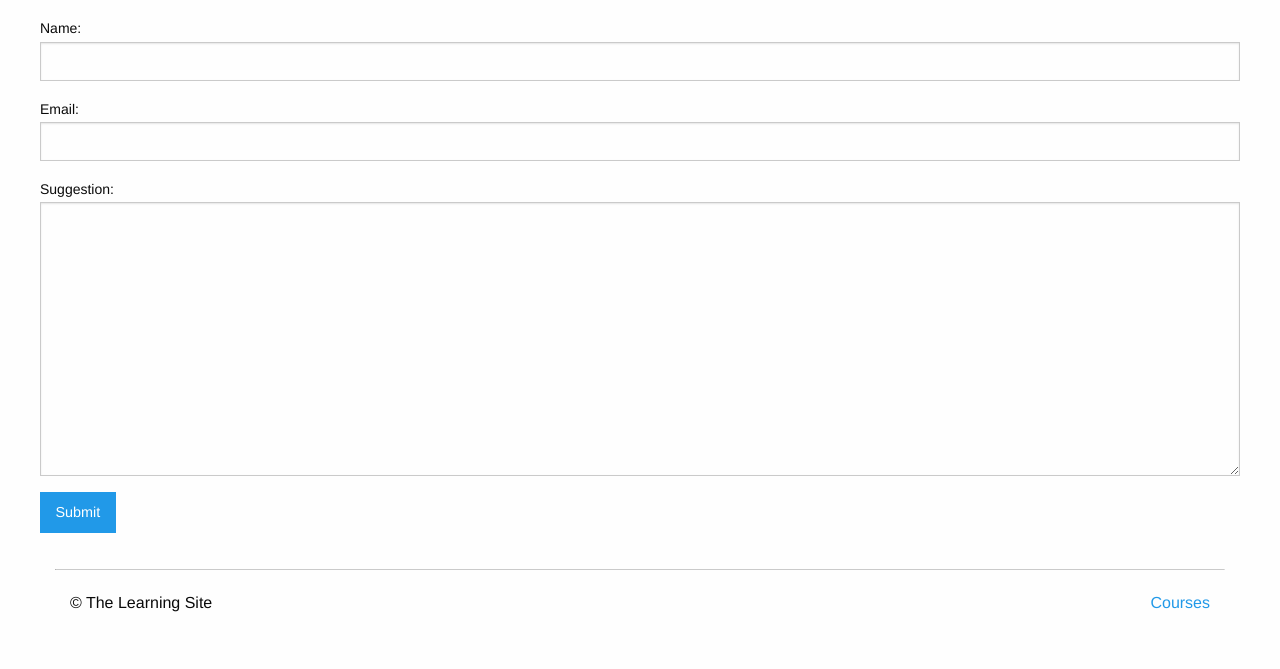
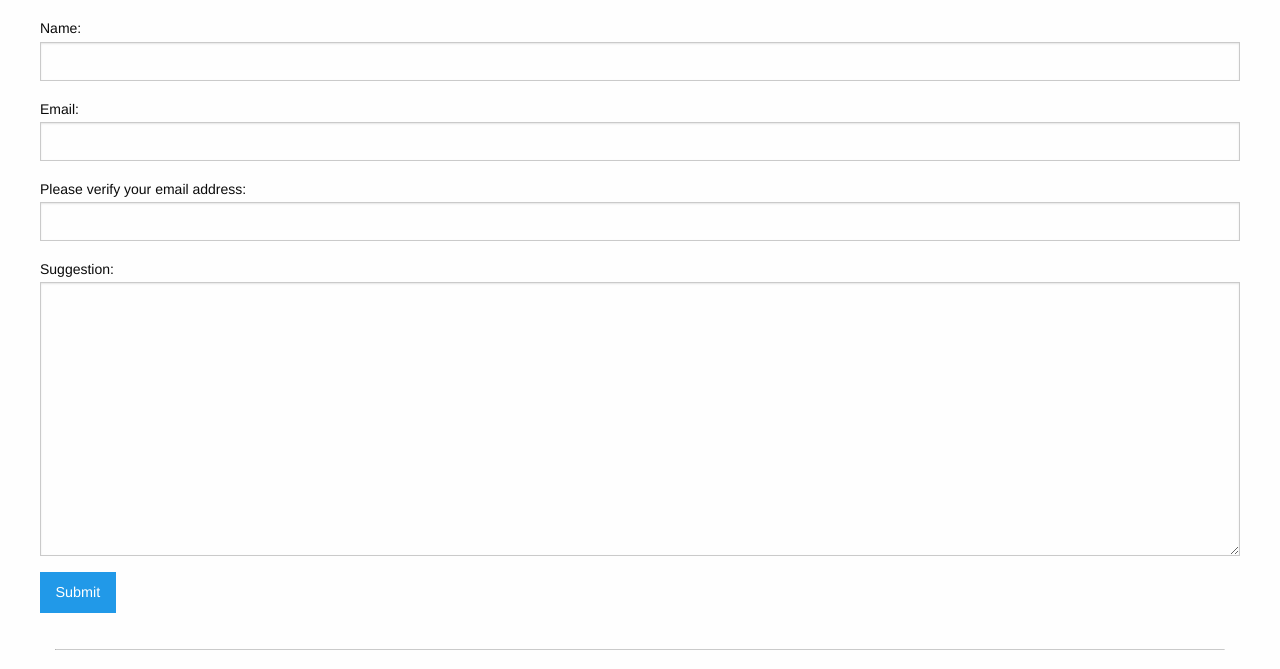
Before and after one commit to case112/Python_TH, a Django app: a page that uses _Django/Django_basics/learning_site_k/learning_site/templates/layout.html in a window 1280 px wide. Shown: the part 54-723 px from the top of the page. Run offline with Django 3.2, Linux system fonts and the light colour scheme; data comes from the database, SQL or seed files in the repository.

Commit message:
Solved the bug, created hidden honeypot field, created custom field validation, created email validator

```diff
--- a/_Django/Django_basics/learning_site_k/learning_site/learning_site/forms.py
+++ b/_Django/Django_basics/learning_site_k/learning_site/learning_site/forms.py
@@ -1,6 +1,28 @@
 from django import forms
+from django.core import validators
+
+
+def must_be_empty(value):
+	if value:
+		raise forms.ValidationError('is not empty')
+
 
 class SuggestionForm(forms.Form):
 	name = forms.CharField()
 	email = forms.EmailField()
+	verify_email = forms.EmailField(label="Please verify your email address")
 	suggestion = forms.CharField(widget=forms.Textarea)
+	honeypot = forms.CharField(required=False,
+	 						   widget=forms.HiddenInput,
+	 						   label="Leave empty",
+	 						   validators=[must_be_empty]
+	 						   )
+
+	def clean(self):
+		cleaned_data = super().clean()
+		email = cleaned_data.get('email')
+		verify = cleaned_data.get('verify_email')
+
+		if email != verify:
+			raise forms.ValidationError(
+				'You need to enter the same email in both fields')
--- a/_Django/Django_basics/learning_site_k/learning_site/learning_site/settings.py
+++ b/_Django/Django_basics/learning_site_k/learning_site/learning_site/settings.py
@@ -104,3 +104,7 @@ STATIC_URL = '/static/'
 STATICFILES_DIRS = (
     os.path.join(BASE_DIR, 'assets'),
 )
+
+
+EMAIL_BACKEND = 'django.core.mail.backends.filebased.EmailBackend'
+EMAIL_FILE_PATH = os.path.join(BASE_DIR, 'suggestions')
--- a/_Django/Django_basics/learning_site_k/learning_site/learning_site/views.py
+++ b/_Django/Django_basics/learning_site_k/learning_site/learning_site/views.py
@@ -1,3 +1,10 @@
+from django.contrib import messages
+from django.core.mail import send_mail
+from django.core.urlresolvers import reverse
+from django.http import HttpResponseRedirect
+from django.shortcuts import render
+
+
 from django.shortcuts import render
 
 from . import forms
@@ -10,7 +17,14 @@ def suggestion_view(request):
 	form = forms.SuggestionForm()
 	if request.method == 'POST':
 		form = forms.SuggestionForm(request.POST) #request.POST acts kinda like a dictionary
-		print('good form1')
 		if form.is_valid():
-			print('good form2')
+			send_mail(
+				'Suggestion form {}'.format(form.cleaned_data['name']),
+				form.cleaned_data['suggestion'],
+				'{name} <{email}>'.format(**form.cleaned_data),
+				['learning_site@email.com']
+			)
+			messages.add_message(request, messages.SUCCESS,
+								'Thanks for your suggestion!')
+			return HttpResponseRedirect(reverse('suggestion'))
 	return render(request, 'suggestion_form.html', {'form': form} )
--- a/_Django/Django_basics/learning_site_k/learning_site/templates/layout.html
+++ b/_Django/Django_basics/learning_site_k/learning_site/templates/layout.html
@@ -27,6 +27,18 @@
                 </ul>
             </section>
         </nav>
+        {% if messages %}
+            <div class="row">
+                <div class="small-6 small-centered columns">
+                    {% for message in messages %}
+                        <div data-alert class="alert-box {{ message.tags }} radius">
+                            {{ message }}
+                            <a href="#" class="close">&times;</a>
+                        </div>
+                    {% endfor %}
+                </div>
+            </div>
+        {% endif %}
         {% block content %}{% endblock %}
         <footer class="row columns">
             <hr/>
--- a/_Django/Django_basics/learning_site_k/learning_site/templates/suggestion_form.html
+++ b/_Django/Django_basics/learning_site_k/learning_site/templates/suggestion_form.html
@@ -4,7 +4,7 @@
 
 {% block content %}
     <div class="row">
-    	<form action="" method="POST"></form>
+    	<form action="" method="POST">
         	{{ form.as_p }}
         	{% csrf_token %}
         	<input type="submit" class="button">
```
Also changed, not shown: 2 other files.
